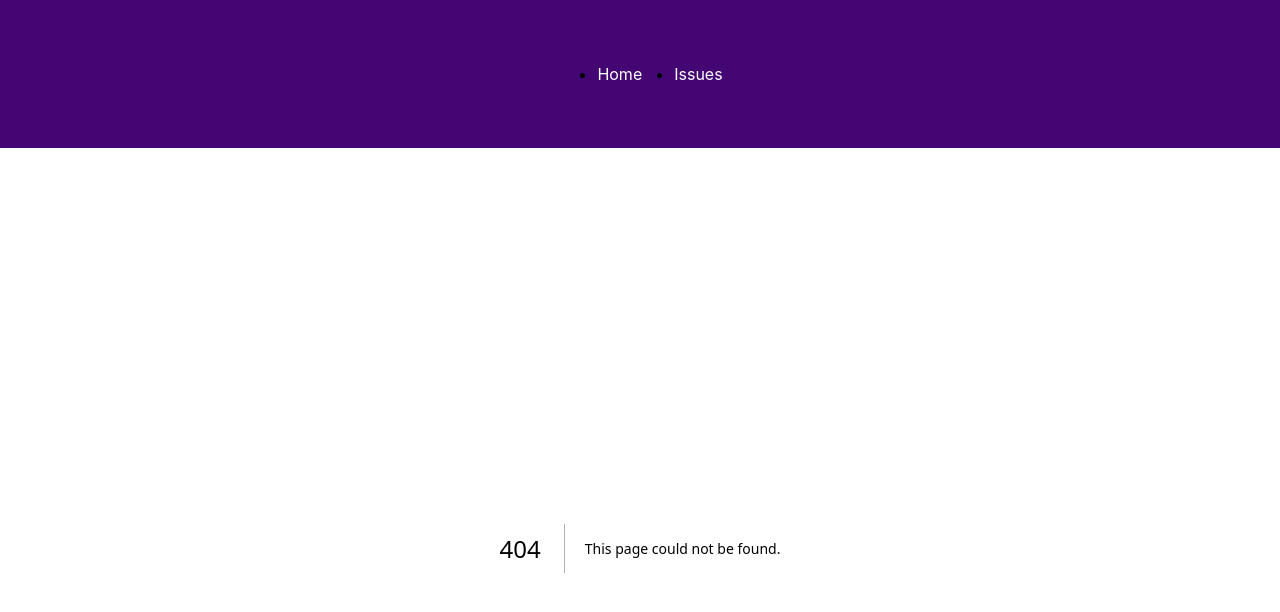
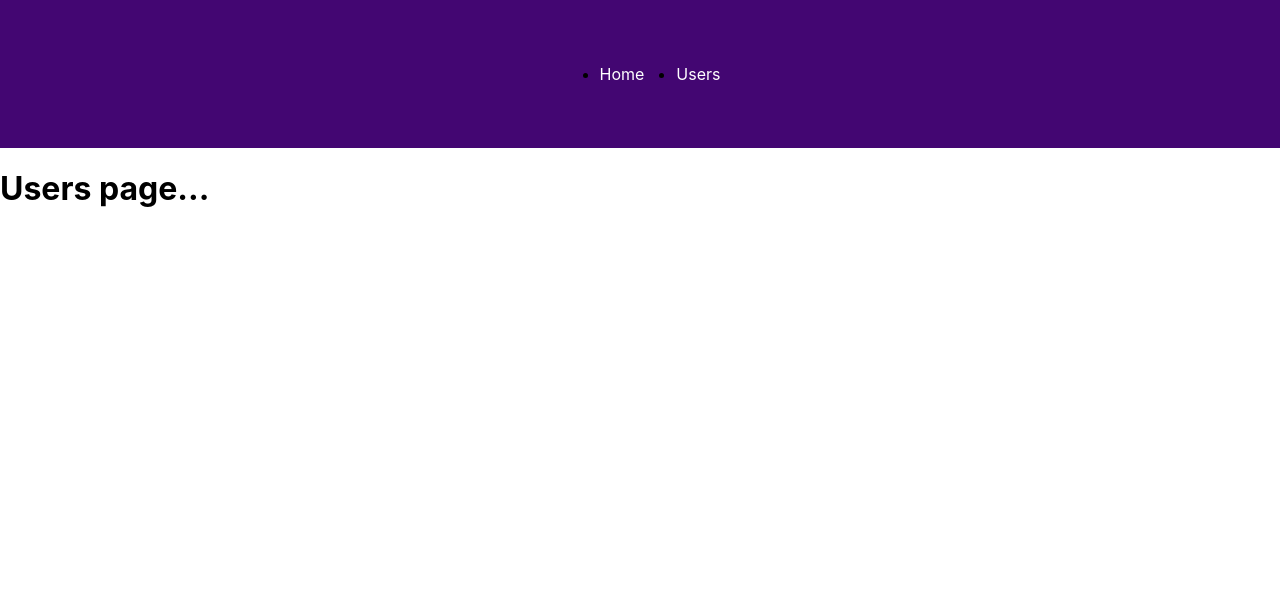
Before and after one commit to azoom-l-x-duy/nextjs-13-prototype, a Next.js app: page /users in a window 1280 px wide. Before the commit this address had no page. Shown: the top 612 px of the page. Built offline with nearby package versions, Linux system fonts and the light colour scheme.

Commit message:
:sparkles: Add users layout and page

```diff
--- a/app/issues/page.js
+++ /dev/null
@@ -1,3 +0,0 @@
-export default function IssuesPage() {
-  return <h1>Issues page...</h1>;
-}
--- /dev/null
+++ b/app/users/layout.js
@@ -0,0 +1,14 @@
+import UserList from '../../components/users/UserList';
+
+function UsersLayout({ children }) {
+  return (
+    <div>
+      <aside>
+        <UserList users={[]} />
+      </aside>
+      {children}
+    </div>
+  );
+}
+
+export default UsersLayout;
--- /dev/null
+++ b/app/users/page.js
@@ -0,0 +1,3 @@
+export default function UsersPage() {
+  return <h1>Users page...</h1>;
+}
--- a/components/ui/MainNavigation.js
+++ b/components/ui/MainNavigation.js
@@ -10,7 +10,7 @@ function MainNavigation() {
           <Link href="/">Home</Link>
         </li>
         <li>
-          <Link href="/issues">Issues</Link>
+          <Link href="/users">Users</Link>
         </li>
       </ul>
     </nav>
--- /dev/null
+++ b/components/users/UserList.js
@@ -0,0 +1,21 @@
+import Link from 'next/link';
+
+function UserList({ users }) {
+  return (
+    <ul>
+      {users.map((user) => {
+        <li key={user.id}>
+          <article>
+            <h2>{user.title}</h2>
+            <p>{user.summary}</p>
+            <p>
+              <Link href={`/users/${user.id}`}>User Detail</Link>
+            </p>
+          </article>
+        </li>;
+      })}
+    </ul>
+  );
+}
+
+export default UserList;
```
